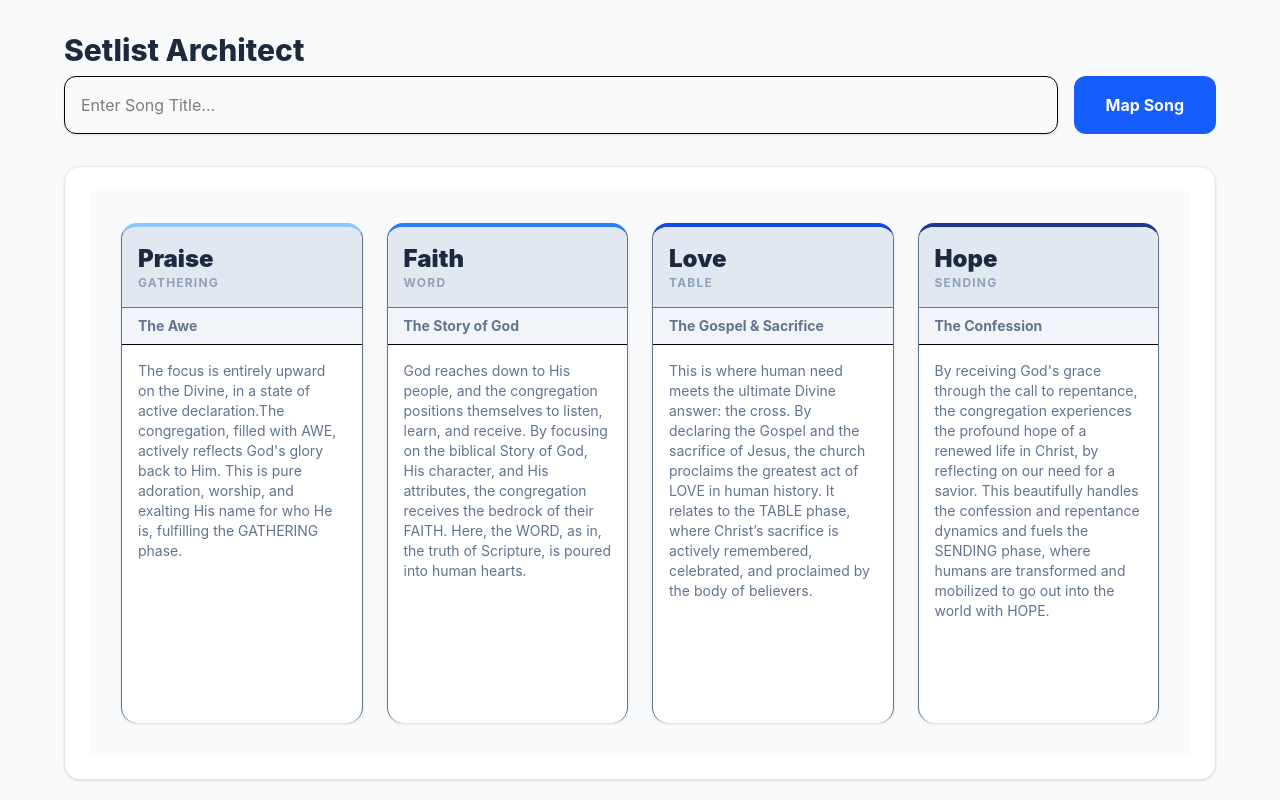
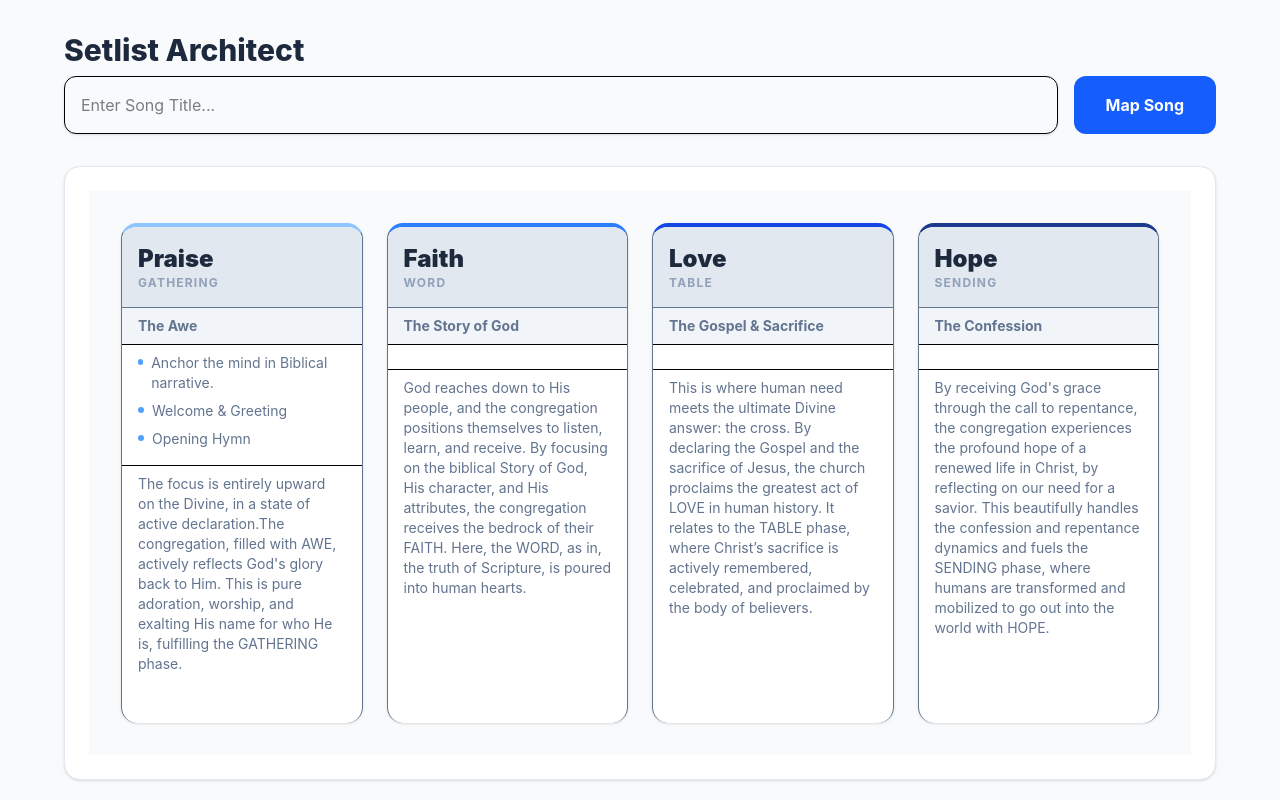
Before and after one commit to mtickle/worship-planning, a React (Vite) app: page / in a window 1280 px wide. Shown: the top 800 px of the page. Built offline with nearby package versions, Linux system fonts and the light colour scheme; no server answers; the database is empty.

Commit message:
Refactor code structure for improved readability and maintainability

```diff
--- a/src/components/Columns.jsx
+++ b/src/components/Columns.jsx
@@ -19,7 +19,18 @@ export default function Columns() {
                         <div className="pt-2 pb-2 pl-4 border-b bg-slate-100">
                             <p className="text-sm font-bold text-slate-500">{q.message}</p>
                         </div>
-                        <div className="p-4 flex-1 flex flex-col">
+
+                        <div className="pt-2 pl-4 border-b">
+                            <ul className="space-y-2 mb-4">
+                                {q.items && q.items.map((item, index) => (
+                                    <li key={index} className="flex items-start text-sm text-slate-500">
+                                        <span className="mr-2 mt-1.5 w-1.5 h-1.5 rounded-full bg-blue-400"></span>
+                                        {item}
+                                    </li>
+                                ))}
+                            </ul>
+                        </div>
+                        <div className="p-4 pt-2 flex-1 flex flex-col">
                             <p className="text-sm text-slate-500 mb-4">{q.narrative.join(" ")}</p>
                         </div>
 
--- a/src/data/ColumnData.js
+++ b/src/data/ColumnData.js
@@ -5,6 +5,7 @@ export const ColumnData = [
         "message": "The Awe",
         "color": "border-t-blue-300",
         "imagePath": "/quadrants/images/praise_pro.png",
+        "items": ["Anchor the mind in Biblical narrative.", "Welcome & Greeting", "Opening Hymn"],
         "narrative": [
             "The focus is entirely upward on the Divine, in a state of ",
             "active declaration.The congregation, filled with AWE, actively reflects God's glory back to Him. ",
```
Also changed, not shown: 1 other file (tests, documents, lock files or other folders).
